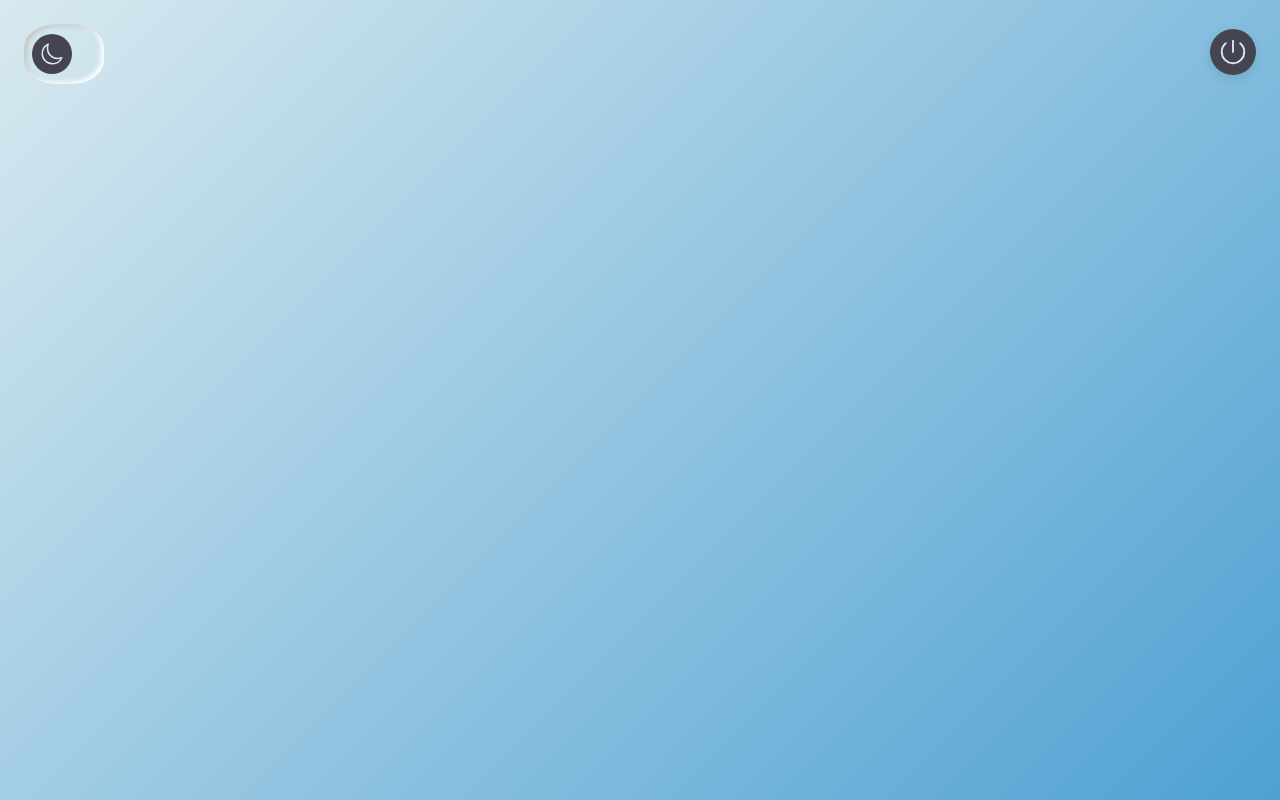
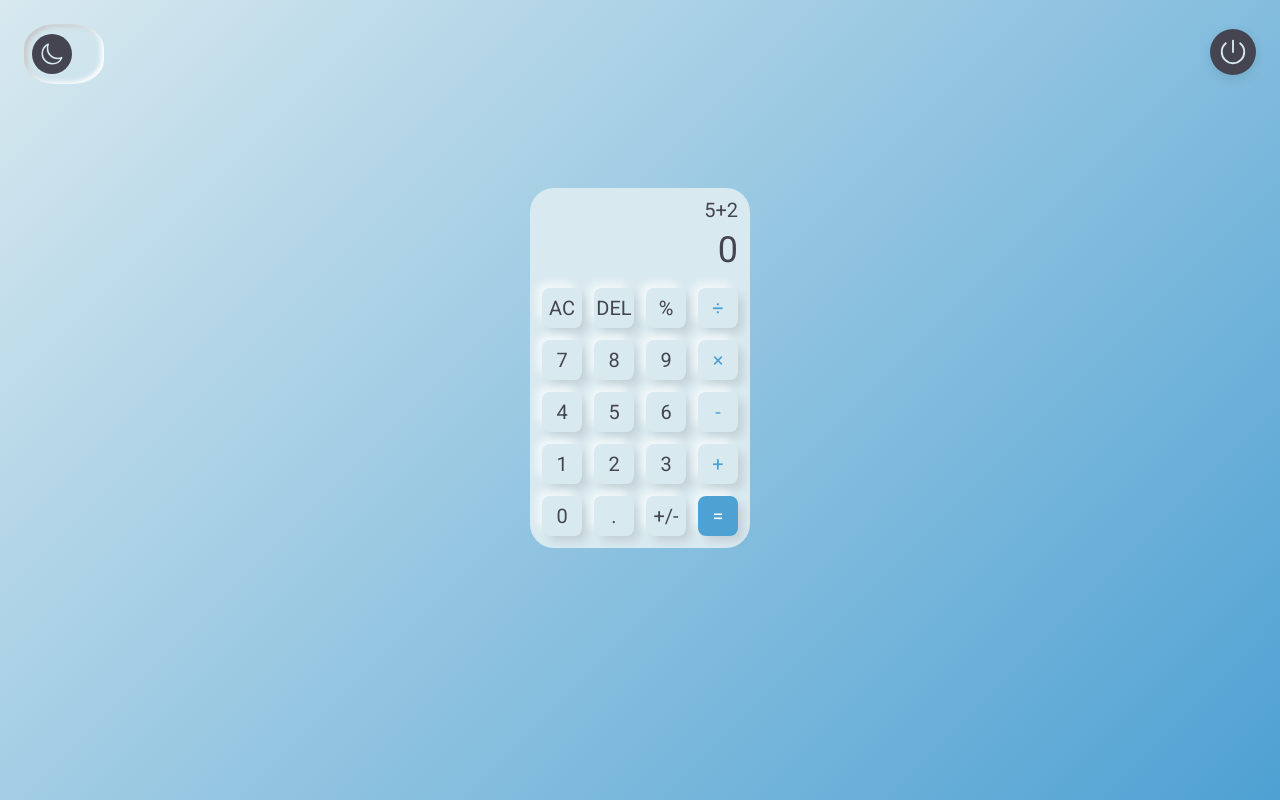
Before and after one commit to AmirhoseinAmin/Calculator, a website: page index.html in a window 1280 px wide. Both pictures are taken after a click on the element 1233 px from the left and 54 px from the top of the page. Drawn offline with nearby package versions, Linux system fonts and the light colour scheme.

Commit message:
Before implementing calculator logic

```diff
--- a/index.html
+++ b/index.html
@@ -46,7 +46,7 @@
     <title>Calculator</title>
   </head>
 
-  <body data-theme="dark">
+  <body>
     <!--
     --------------------|📝 : Header
     -->
--- a/js/script.js
+++ b/js/script.js
@@ -22,4 +22,56 @@
 
     })
 
+    /*
+    --------------------|📝 : Turn on calculator functionality
+    */
+
+    document.querySelector('.on-off').addEventListener('click', function () {
+
+        const mainElem = document.querySelector('main');
+
+        if (mainElem.innerHTML === '') {
+
+            mainElem.innerHTML = `
+                <div class='calculator calculator__close'>
+                    <div class='calculator__display'>
+                        <span class='calculator__calculations'>5+2</span>
+                        <span class='calculator__result'>0</span>
+                    </div>
+
+                    <div class='calculator__btns'>
+                        <span class='calculator__operator'>AC</span>
+                        <span class='calculator__operator'>DEL</span>
+                        <span class='calculator__operator'>%</span>
+                        <span class='calculator__operator'>÷</span>
+                        <span class='calculator__number'>7</span>
+                        <span class='calculator__number'>8</span>
+                        <span class='calculator__number'>9</span>
+                        <span class='calculator__operator'>×</span>
+                        <span class='calculator__number'>4</span>
+                        <span class='calculator__number'>5</span>
+                        <span class='calculator__number'>6</span>
+                        <span class='calculator__operator'>-</span>
+                        <span class='calculator__number'>1</span>
+                        <span class='calculator__number'>2</span>
+                        <span class='calculator__number'>3</span>
+                        <span class='calculator__operator'>+</span>
+                        <span class='calculator__number'>0</span>
+                        <span class='calculator__number'>.</span>
+                        <span class='calculator__operator'>+/-</span>
+                        <span class='calculator__operator'>=</span>
+                    </div>
+                </div>`
+        }
+
+        const calcElem = document.querySelector('.calculator');
+
+        calcElem.classList.toggle('calculator__open');
+
+    })
+
+    /*
+    --------------------|📝 : Calculator
+    */
+
 })()
--- a/sass/abstracts/_mixins.scss
+++ b/sass/abstracts/_mixins.scss
@@ -50,7 +50,6 @@
   top: 50%;
   left: 50%;
   transform: translate(-50%, -50%);
-  @content;
 }
 
 /*
--- a/sass/base/_animations.scss
+++ b/sass/base/_animations.scss
@@ -1,3 +1,7 @@
+/*
+--------------------|📝 : Header
+*/
+
 @keyframes btnOff {
     0%{
         transform: translateY(-20rem);
@@ -19,3 +23,29 @@
         opacity: 1;
     }
 }
+
+/*
+--------------------|📝 : Calculator
+*/
+
+@keyframes openCalc {
+    0%{
+        transform: translateY(calc(100vh + 36rem));
+        opacity: 0;
+    }
+    100%{
+        transform: translateY(0);
+        opacity: 1;
+    }
+}
+
+@keyframes closeCalc {
+    0%{
+        transform: translateY(0);
+        opacity: 1;
+    }
+    100%{
+        transform: translateY(calc(100vh + 36rem));
+        opacity: 0;
+    }
+}
--- a/sass/base/_base.scss
+++ b/sass/base/_base.scss
@@ -39,6 +39,7 @@ body {
     var(--color-three) 0%,
     var(--color-one) 100%
   );
+  overflow: hidden;
 }
 
 
--- /dev/null
+++ b/sass/base/_dark-mode.scss
@@ -0,0 +1,21 @@
+/*
+--------------------|📝 : Dark
+*/
+
+.dark {
+    .dark-light {
+        box-shadow: inset 1px 1px 5px 0 black, inset -2px -2px 5px 0 #636363;
+    }
+
+    .calculator{
+        &__btns{
+            span {
+                box-shadow: 6px 6px 10px -1px rgba(0, 0, 0, 0.2), -6px -6px 10px -1px rgba(255, 255, 255, 0.05);
+
+                &:active {
+                    box-shadow: inset 4px 4px 6px -1px rgba(0, 0, 0, 0.2), inset -4px -4px 6px -1px rgba(255, 255, 255, 0.05), -0.5px -0.5px 0 rgba(0, 0, 0, 0.1), 0.5px 0.5px 0 rgba(0, 0, 0, 0.15), 0px 12px 10px -10px rgba(0, 0, 0, 0.05);
+                }
+            }
+        }
+    }
+}
--- a/sass/base/dark-mode.scss
+++ /dev/null
@@ -1,9 +0,0 @@
-/*
---------------------|📝 : Dark
-*/
-
-.dark {
-    .dark-light {
-        box-shadow: inset 1px 1px 5px 0 black, inset -2px -2px 5px 0 #636363;
-    }
-}
--- /dev/null
+++ b/sass/components/_calculator.scss
@@ -0,0 +1,82 @@
+/*
+--------------------|📝 : Calculator
+*/
+
+.calculator {
+  width: 22rem;
+  padding: 1.2rem;
+  @include flex(2, center, space-between, column);
+  background-color: var(--color-three);
+  border-radius: 2.4rem;
+  animation-name: closeCalc;
+  animation-duration: 1s;
+  animation-fill-mode: forwards;
+  opacity: 0;
+
+
+  &__display {
+    width: 100%;
+    direction: rtl;
+
+    span {
+      display: block;
+      color: var(--color-four);
+    }
+  }
+
+  &__calculations {
+    margin-bottom: 1.2rem;
+    font-size: 2rem;
+  }
+
+  &__result {
+    font-size: 3.6rem;
+  }
+
+  &__btns {
+    @include flex(1.2, center, center, null);
+    flex-wrap: wrap;
+
+    span {
+      width: 4rem;
+      height: 4rem;
+      line-height: 4rem;
+      text-align: center;
+      font-size: 2rem;
+      color: var(--color-four);
+      background-color: var(--color-three);
+      border-radius: 0.8rem;
+      box-shadow: 6px 6px 10px -1px rgba(0, 0, 0, 0.1),
+        -6px -6px 10px -1px rgba(255, 255, 255, 0.7);
+      cursor: pointer;
+
+      &:active {
+        box-shadow: inset 4px 4px 6px -1px rgba(0, 0, 0, 0.2),
+          inset -4px -4px 6px -1px rgba(255, 255, 255, 0.7),
+          -0.5px -0.5px 0 white, 0.5px 0.5px 0 rgba(0, 0, 0, 0.15),
+          0px 12px 10px -10px rgba(0, 0, 0, 0.05);
+      }
+
+      &:nth-child(4n) {
+        color: var(--color-one);
+      }
+
+      &:nth-last-child(1) {
+        color: #ffffff;
+        background-color: var(--color-one);
+      }
+    }
+  }
+
+  &__open {
+    animation-name: openCalc;
+  }
+
+  &__number {
+
+  }
+
+  &__operator {
+
+  }
+}
--- a/sass/main.scss
+++ b/sass/main.scss
@@ -14,13 +14,13 @@
 @import "base/animations";
 @import "base/typography";
 @import "base/utilities";
-@import "base/dark-mode.scss";
+@import "base/dark-mode";
 
 /*
 --------------------|📝 : Components
 */
 
-@import "components/button";
+@import "components/calculator";
 
 /*
 --------------------|📝 : Layout
--- a/sass/pages/_home.scss
+++ b/sass/pages/_home.scss
@@ -0,0 +1,8 @@
+/*
+--------------------|📝 : main
+*/
+
+main {
+    margin-top: 8rem;
+    @include flex (0, center, center, null);
+}
```
Also changed, not shown: css/style.css, sass/components/_button.scss (deleted), 1 other file.
